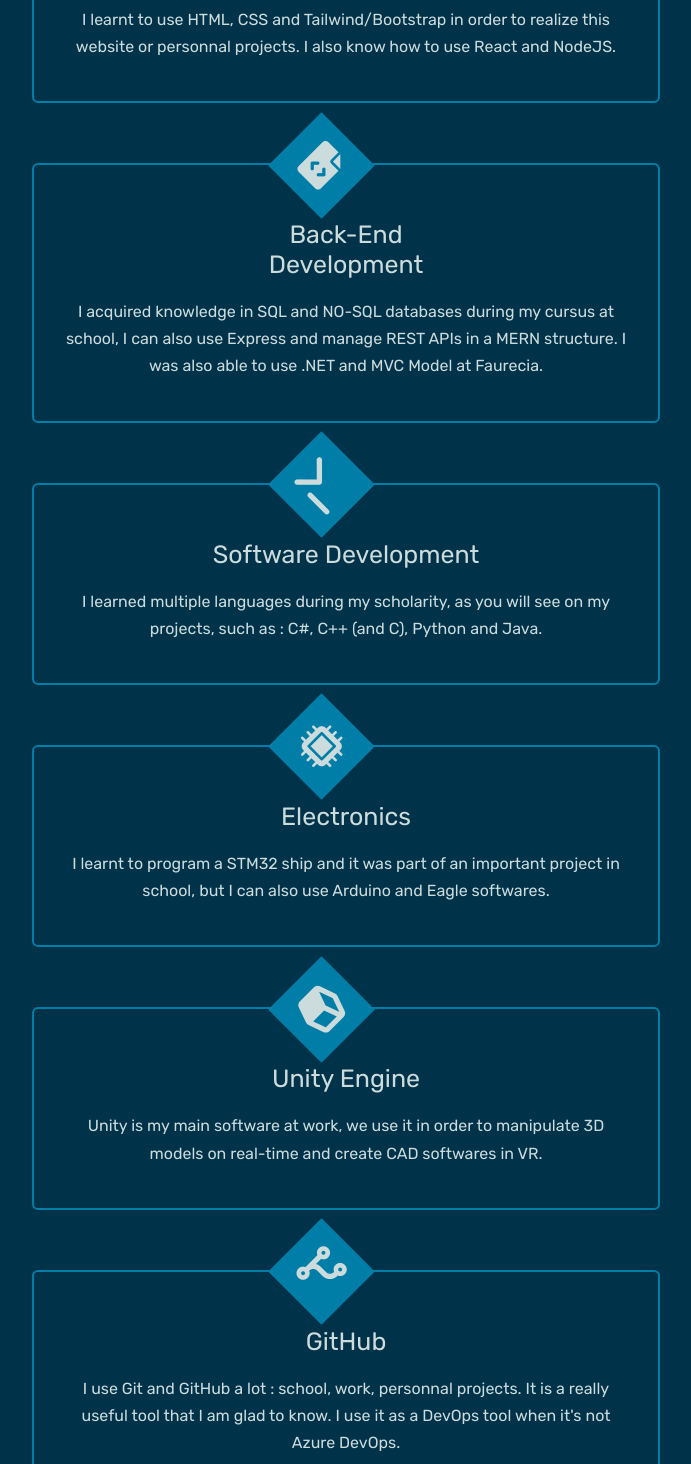
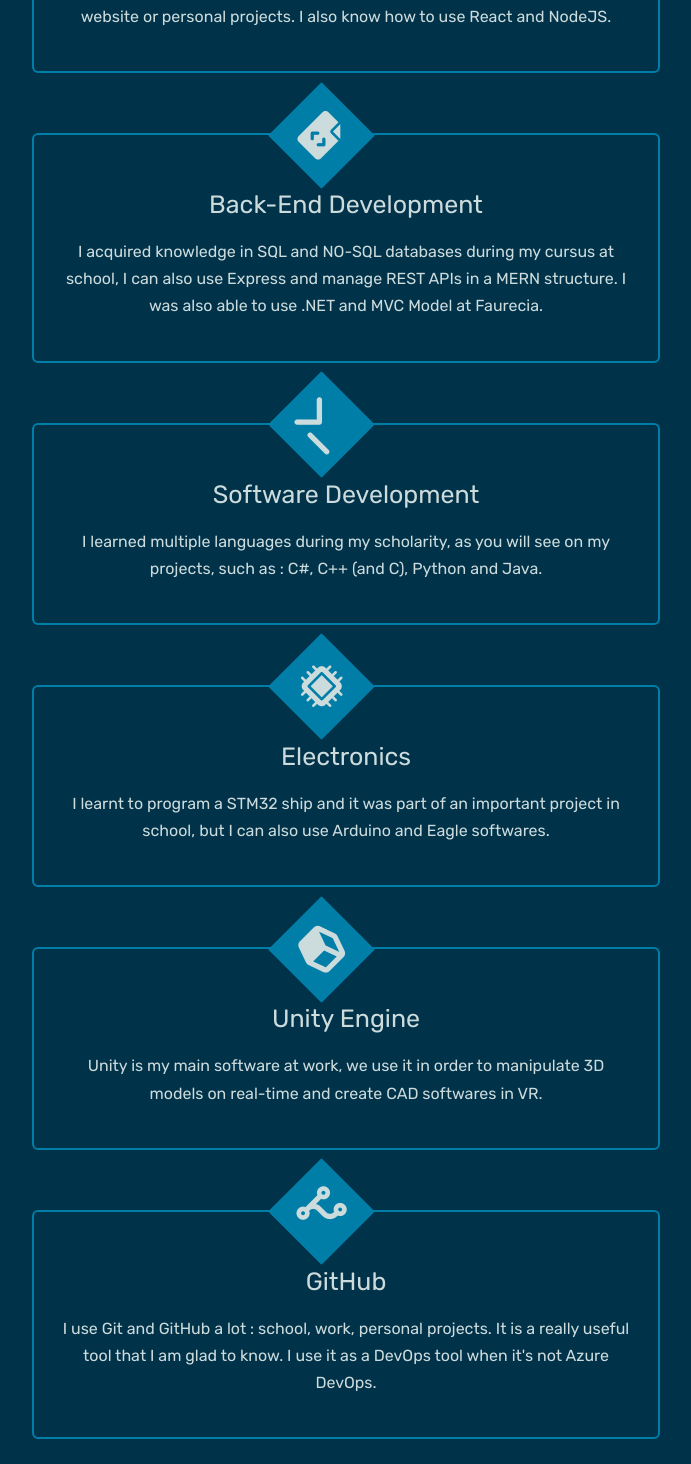
Before and after one commit to MonaBlanc/MonaBlanc.github.io, a Vue app: page / in a window 1280 px wide. Shown: the part 1266-2730 px from the top of the page, without its empty margins (294-985 px from the left). Built offline with nearby package versions, Linux system fonts and the light colour scheme.

Commit message:
feature: using json for skills section

```diff
--- /dev/null
+++ b/src/assets/data/skills.json
@@ -0,0 +1,32 @@
+[
+    {
+      "icon": "fa-solid fa-note-sticky",
+      "title": "Front-End Development",
+      "description": "I learnt to use HTML, CSS and Tailwind/Bootstrap in order to realize this website or personal projects. I also know how to use React and NodeJS."
+    },
+    {
+      "icon": "fa-solid fa-file-code",
+      "title": "Back-End Development",
+      "description": "I acquired knowledge in SQL and NO-SQL databases during my cursus at school, I can also use Express and manage REST APIs in a MERN structure. I was also able to use .NET and MVC Model at Faurecia."
+    },
+    {
+      "icon": "fa-solid fa-terminal",
+      "title": "Software Development",
+      "description": "I learned multiple languages during my scholarity, as you will see on my projects, such as : C#, C++ (and C), Python and Java."
+    },
+    {
+      "icon": "fa-solid fa-microchip",
+      "title": "Electronics",
+      "description": "I learnt to program a STM32 ship and it was part of an important project in school, but I can also use Arduino and Eagle softwares."
+    },
+    {
+      "icon": "fa-solid fa-cube",
+      "title": "Unity Engine",
+      "description": "Unity is my main software at work, we use it in order to manipulate 3D models on real-time and create CAD softwares in VR."
+    },
+    {
+      "icon": "fa-solid fa-code-branch",
+      "title": "GitHub",
+      "description": "I use Git and GitHub a lot : school, work, personal projects. It is a really useful tool that I am glad to know. I use it as a DevOps tool when it's not Azure DevOps."
+    }
+  ]
--- a/src/pages/Home.vue
+++ b/src/pages/Home.vue
@@ -35,66 +35,10 @@
         </div>
 
         <div class="skill-card">
-          <div class="card">
-            <i class="fa-solid fa-note-sticky"></i>
-            <h4>
-              Front-End
-              <br />
-              Development
-            </h4>
-            <p>
-              I learnt to use HTML, CSS and Tailwind/Bootstrap in order to realize this website or personnal projects. I
-              also know how to use React and NodeJS.
-            </p>
-          </div>
-
-          <div class="card">
-            <i class="fa-solid fa-file-code"></i>
-            <h4>
-              Back-End
-              <br />
-              Development
-            </h4>
-            <p>
-              I acquired knowledge in SQL and NO-SQL databases during my cursus at school, I can also use Express and
-              manage REST APIs in a MERN structure. I was also able to use .NET and MVC Model at Faurecia.
-            </p>
-          </div>
-
-          <div class="card">
-            <i class="fa-solid fa-terminal"></i>
-            <h4>Software Development</h4>
-            <p>
-              I learned multiple languages during my scholarity, as you will see on my projects, such as : C#, C++ (and
-              C), Python and Java.
-            </p>
-          </div>
-
-          <div class="card">
-            <i class="fa-solid fa-microchip"></i>
-            <h4>Electronics</h4>
-            <p>
-              I learnt to program a STM32 ship and it was part of an important project in school, but I can also use
-              Arduino and Eagle softwares.
-            </p>
-          </div>
-
-          <div class="card">
-            <i class="fa-solid fa-cube"></i>
-            <h4>Unity Engine</h4>
-            <p>
-              Unity is my main software at work, we use it in order to manipulate 3D models on real-time and create CAD
-              softwares in VR.
-            </p>
-          </div>
-
-          <div class="card">
-            <i class="fa-solid fa-code-branch"></i>
-            <h4>GitHub</h4>
-            <p>
-              I use Git and GitHub a lot : school, work, personnal projects. It is a really useful tool that I am glad
-              to know. I use it as a DevOps tool when it's not Azure DevOps.
-            </p>
+          <div :key="skill.title" class="card" v-for="skill in skills">
+            <i :class="skill.icon"></i>
+            <h4>{{ skill.title }}</h4>
+            <p>{{ skill.description }}</p>
           </div>
         </div>
       </div>
@@ -242,12 +186,14 @@
 import educationsJson from "../assets/data/education.json";
 import experiencesJson from "../assets/data/experiences.json";
 import projectsJson from "../assets/data/projects.json";
+import skillsJson from "../assets/data/skills.json";
 import NavBar from "../components/NavBar.vue";
 import { RouteName } from "../router";
 
 const experiences = ref(experiencesJson);
 const educations = ref(educationsJson);
 const projects = ref(projectsJson);
+const skills = ref(skillsJson);
 
 // Declare refs for swiper and typed
 const typed = ref<null | Typed>(null);
```
